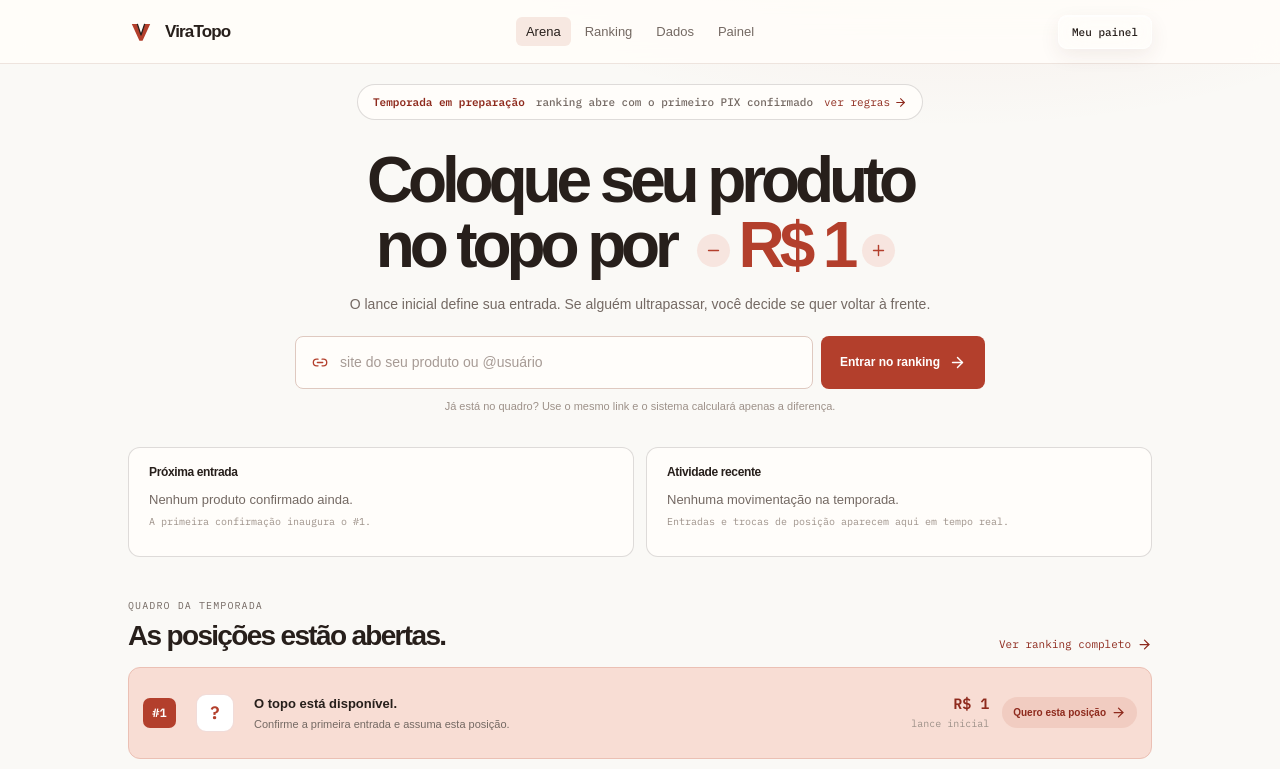
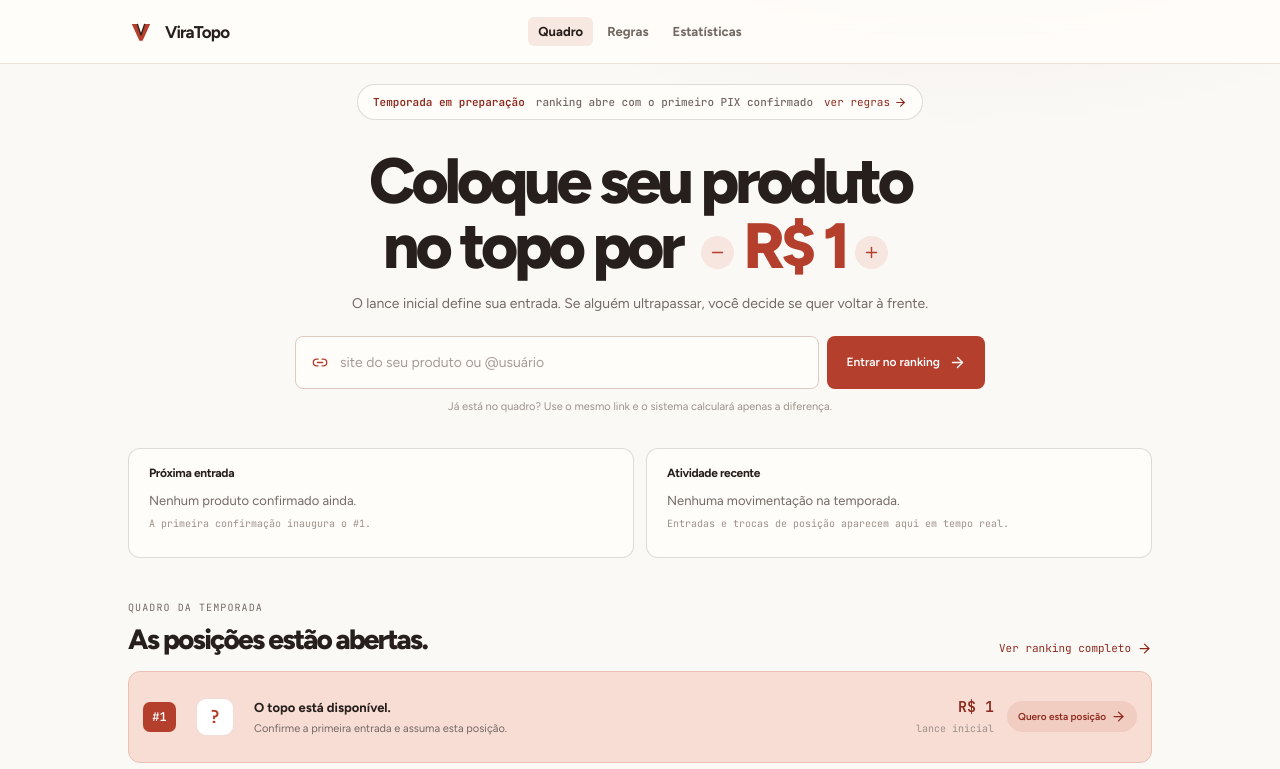
Before and after one commit to mccall9/viratopo, a Next.js app: page / in a window 1280 px wide. Shown: the top 769 px of the page. Built offline with nearby package versions, Linux system fonts and the light colour scheme; a web font is replaced by a local one.

Commit message:
design: simplify navigation and refresh typography

```diff
--- /dev/null
+++ b/src/app/font-swap.css
@@ -0,0 +1,30 @@
+@import url("https://fonts.googleapis.com/css2?family=Figtree:ital,wght@0,400..900;1,400..900&family=JetBrains+Mono:wght@400;500;600&display=swap");
+
+:root {
+  --display: "Figtree", Arial, sans-serif;
+  --mono: "JetBrains Mono", "SFMono-Regular", Consolas, monospace;
+}
+
+body {
+  font-family: var(--display);
+}
+
+.lance-app .arena-nav nav a,
+.lance-hero h1,
+.board-heading h2,
+.lance-explainer h2,
+.lance-status h2,
+.lance-board strong {
+  font-family: var(--display);
+}
+
+.lance-hero h1,
+.board-heading h2,
+.lance-explainer h2 {
+  font-weight: 720;
+  letter-spacing: -0.065em;
+}
+
+.lance-app .arena-nav nav a {
+  font-weight: 650;
+}
--- a/src/app/layout.tsx
+++ b/src/app/layout.tsx
@@ -6,6 +6,7 @@ import "./ranking-preview.css";
 import "./glass-nav.css";
 import "./policy-pages.css";
 import "./lance-ui.css";
+import "./font-swap.css";
 
 export const metadata: Metadata = {
   title: "ViraTopo — a edição onde produtos disputam espaço",
--- a/src/app/painel/page.tsx
+++ b/src/app/painel/page.tsx
@@ -3,5 +3,5 @@ import { ArrowRight, Bell, CircleGauge, Radar } from "lucide-react";
 import { ArenaFooter, ArenaNav } from "@/components/arena-nav";
 
 export default function PainelPage() {
-  return <main className="arena-app"><a className="skip" href="#painel">Pular para painel</a><ArenaNav active="painel" /><section className="page-head compact" id="painel"><div><span className="kicker">CENTRAL DO PRODUTO</span><h1>Seu espaço de<br /><em>controle.</em></h1><p>Entre na arena para acompanhar posição, lance e avisos da sua entrada.</p></div><Link className="button button-primary" href="/">Criar entrada <ArrowRight size={17} /></Link></section><section className="panel-board"><article className="panel-profile"><span className="card-label">PRODUTO CONECTADO</span><div className="profile-placeholder">VT</div><h2>Nenhum produto conectado.</h2><p>Assim que você criar uma entrada confirmada, o painel mostrará o endereço e o status da disputa.</p></article><article className="panel-radar"><span className="card-label">SUA POSIÇÃO</span><div><Radar size={29} /><strong>—</strong><p>A posição aparece após a confirmação.</p></div></article><article className="panel-alerts"><span className="card-label">ALERTAS</span><ul><li><Bell size={15} /> Avisos de posição ficam aqui.</li><li><CircleGauge size={15} /> Você verá quando precisar reagir.</li></ul></article></section><section className="panel-cta"><div><span className="card-label">PRONTO PARA COMEÇAR?</span><h2>Crie uma entrada e deixe a arena responder.</h2></div><Link className="button button-primary" href="/">Entrar na arena <ArrowRight size={17} /></Link></section><ArenaFooter /></main>;
+  return <main className="arena-app"><a className="skip" href="#painel">Pular para painel</a><ArenaNav /><section className="page-head compact" id="painel"><div><span className="kicker">CENTRAL DO PRODUTO</span><h1>Seu espaço de<br /><em>controle.</em></h1><p>Entre na arena para acompanhar posição, lance e avisos da sua entrada.</p></div><Link className="button button-primary" href="/">Criar entrada <ArrowRight size={17} /></Link></section><section className="panel-board"><article className="panel-profile"><span className="card-label">PRODUTO CONECTADO</span><div className="profile-placeholder">VT</div><h2>Nenhum produto conectado.</h2><p>Assim que você criar uma entrada confirmada, o painel mostrará o endereço e o status da disputa.</p></article><article className="panel-radar"><span className="card-label">SUA POSIÇÃO</span><div><Radar size={29} /><strong>—</strong><p>A posição aparece após a confirmação.</p></div></article><article className="panel-alerts"><span className="card-label">ALERTAS</span><ul><li><Bell size={15} /> Avisos de posição ficam aqui.</li><li><CircleGauge size={15} /> Você verá quando precisar reagir.</li></ul></article></section><section className="panel-cta"><div><span className="card-label">PRONTO PARA COMEÇAR?</span><h2>Crie uma entrada e deixe a arena responder.</h2></div><Link className="button button-primary" href="/">Entrar na arena <ArrowRight size={17} /></Link></section><ArenaFooter /></main>;
 }
--- a/src/components/arena-nav.tsx
+++ b/src/components/arena-nav.tsx
@@ -1,9 +1,9 @@
 import Link from "next/link";
 
-type ArenaNavProps = { active?: "arena" | "ranking" | "analytics" | "painel" };
+type ArenaNavProps = { active?: "arena" | "rules" | "analytics" };
 
 export function ArenaNav({ active }: ArenaNavProps) {
-  return <header className="arena-nav"><Link className="arena-logo" href="/" aria-label="ViraTopo, início"><img src="/viratopo-mark.svg" width="28" height="28" alt="" /><b>ViraTopo</b></Link><nav aria-label="Navegação principal"><Link className={active === "arena" ? "active" : ""} href="/">Arena</Link><Link className={active === "ranking" ? "active" : ""} href="/ranking">Ranking</Link><Link className={active === "analytics" ? "active" : ""} href="/analytics">Dados</Link><Link className={active === "painel" ? "active" : ""} href="/painel">Painel</Link></nav><Link className="nav-profile" href="/painel">Meu painel</Link></header>;
+  return <header className="arena-nav"><Link className="arena-logo" href="/" aria-label="ViraTopo, início"><img src="/viratopo-mark.svg" width="28" height="28" alt="" /><b>ViraTopo</b></Link><nav aria-label="Navegação principal"><Link className={active === "arena" ? "active" : ""} href="/">Quadro</Link><Link className={active === "rules" ? "active" : ""} href="/termos">Regras</Link><Link className={active === "analytics" ? "active" : ""} href="/analytics">Estatísticas</Link></nav></header>;
 }
 
 export function ArenaFooter() {
```
Also changed, not shown: src/app/ranking/page.tsx (+1 -1 lines), src/app/termos/page.tsx (+1 -1 lines).
